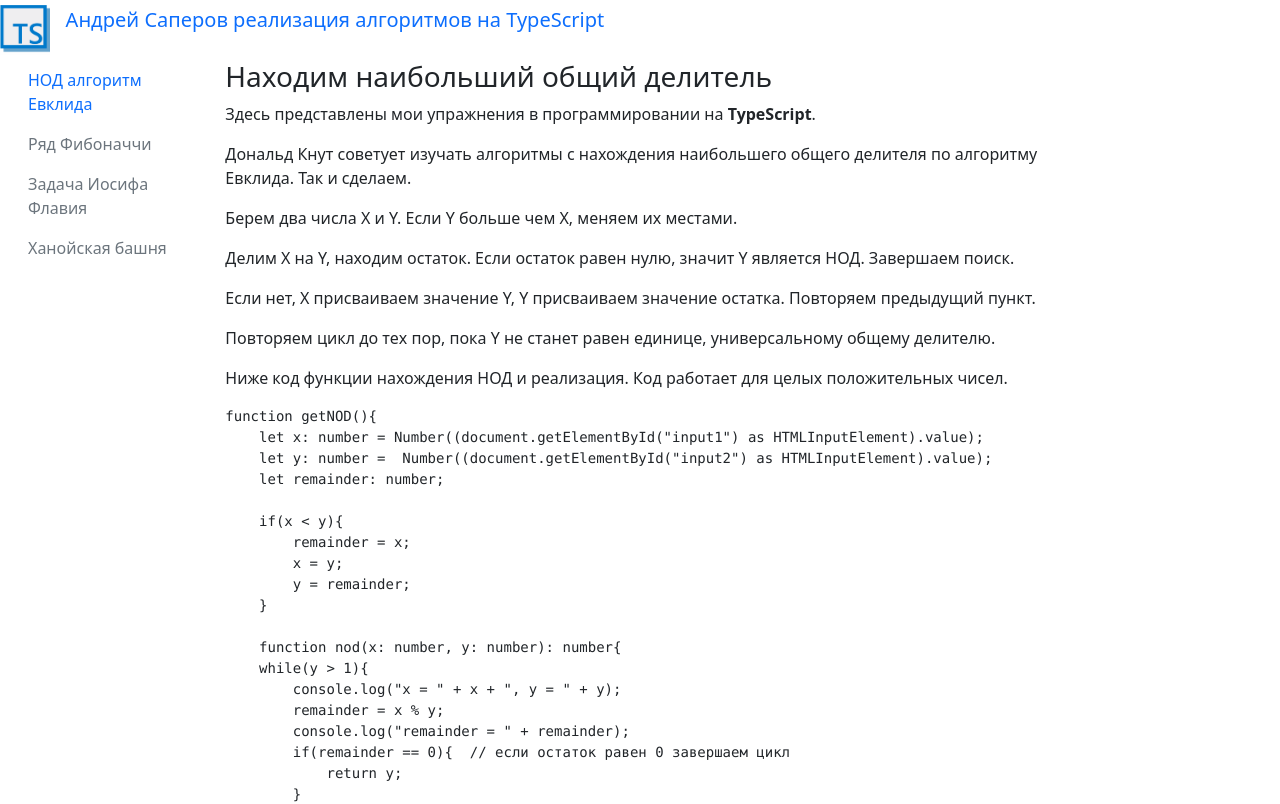
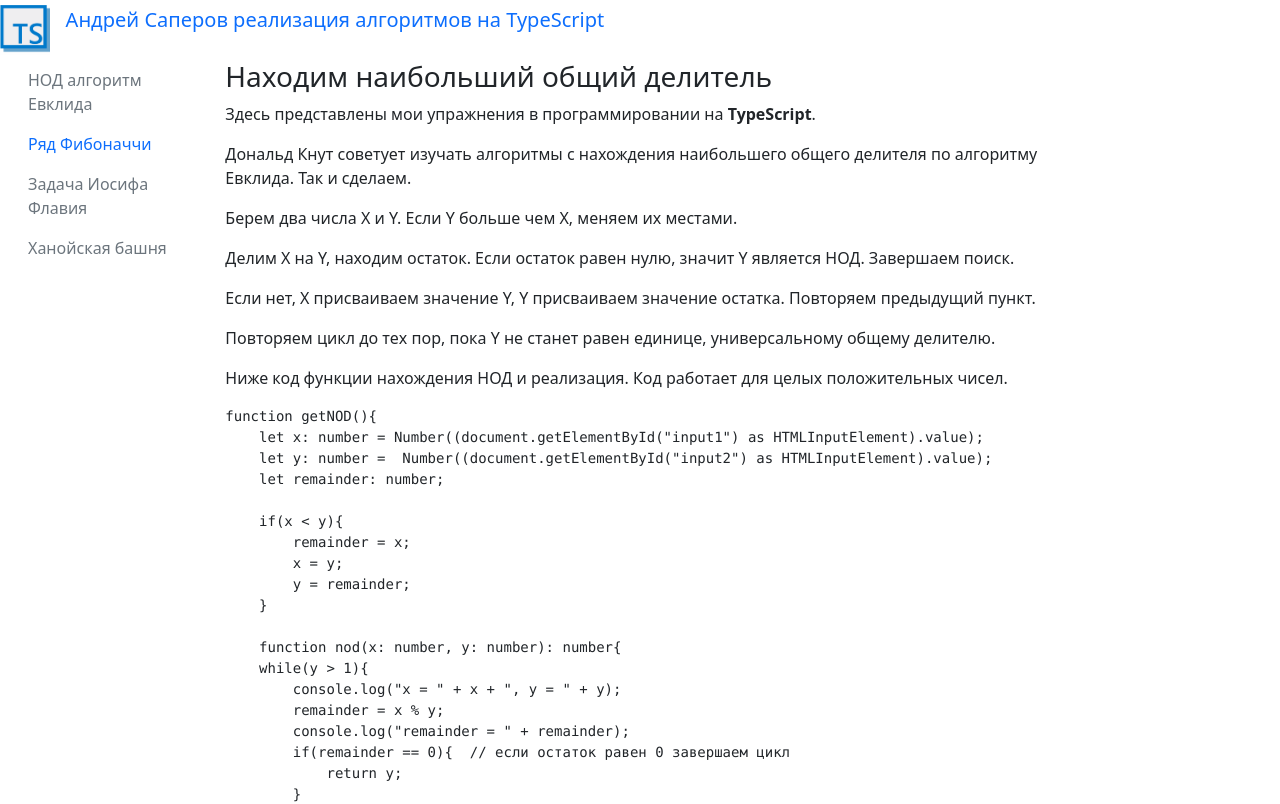
Before and after one commit to developerc/developerc.github.io, a plain HTML site: page index.html in a window 1280 px wide. Shown: the top 804 px of the page. Drawn offline with nearby package versions, Linux system fonts and the light colour scheme.

Commit message:
Update index.html

```diff
--- a/index.html
+++ b/index.html
@@ -27,10 +27,10 @@
     <div class="col-sm-2" >
       <ul class="nav flex-column">
           <li class="nav-item">
-            <a class="nav-link active" href="index.html">НОД алгоритм Евклида</a>
+            <a class="nav-link disabled" href="index.html">НОД алгоритм Евклида</a>
           </li>
           <li class="nav-item">
-            <a class="nav-link disabled" href="#">Ряд Фибоначчи</a>
+            <a class="nav-link active" href="fibonacci.html">Ряд Фибоначчи</a>
           </li>
           <li class="nav-item">
             <a class="nav-link disabled" href="#">Задача Иосифа Флавия</a>
```
